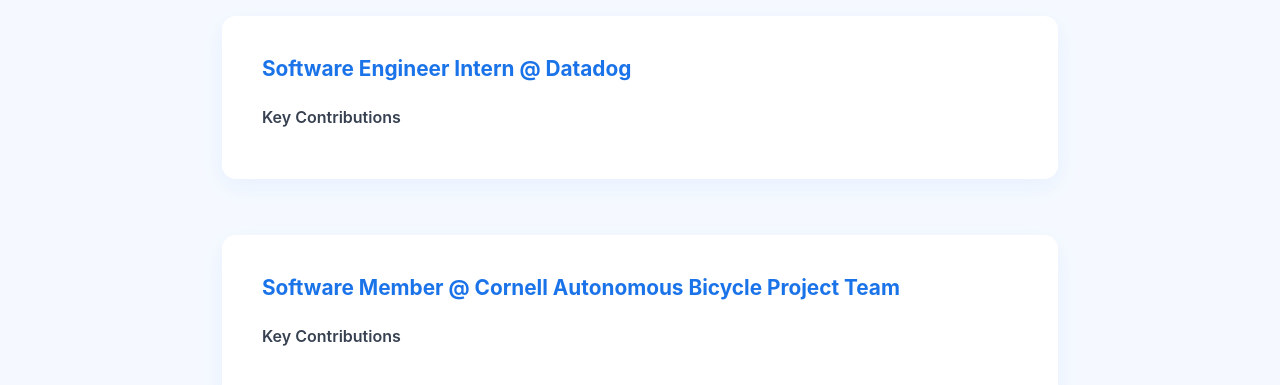
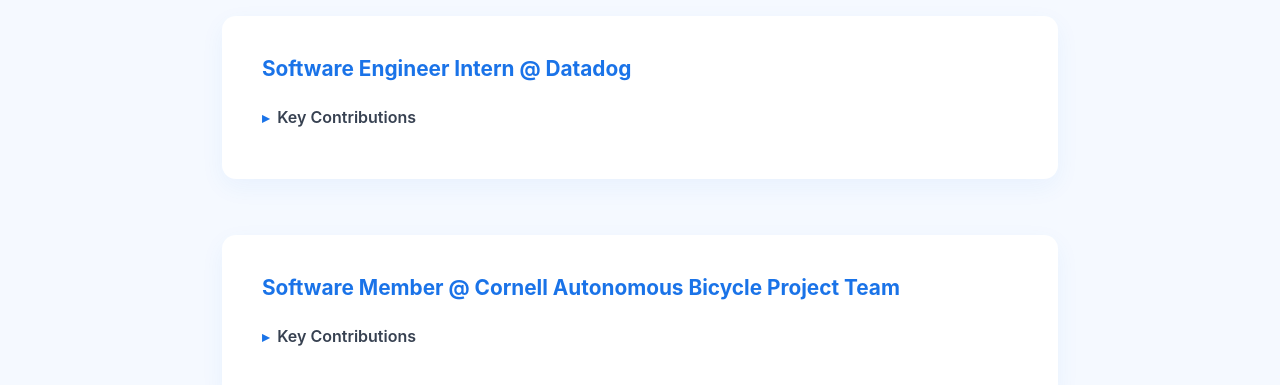
Before and after one commit to cathymiao04/digitalportfolio, a Jekyll site: the page built from experience.md, in a window 1280 px wide. Shown: the part 219-604 px from the top of the page. Built offline with Jekyll 4.4.1, drawn with Linux system fonts in a browser that asks for light colours.

Commit message:
Update style.css

```diff
--- a/assets/css/style.css
+++ b/assets/css/style.css
@@ -81,10 +81,24 @@ body {
   color: #374151;
   margin-bottom: 0.75rem;
   list-style: none;
+  display: flex;
+  align-items: center;
+  gap: 0.5rem;
 }
 
 .experience-details summary::-webkit-details-marker {
   display: none;
+}
+
+.experience-details summary::before {
+  content: "▸";
+  color: #1a73e8;
+  font-size: 0.9rem;
+  transition: transform 0.2s ease;
+}
+
+.experience-details[open] summary::before {
+  transform: rotate(90deg);
 }
 
 .experience-details ul {
```
